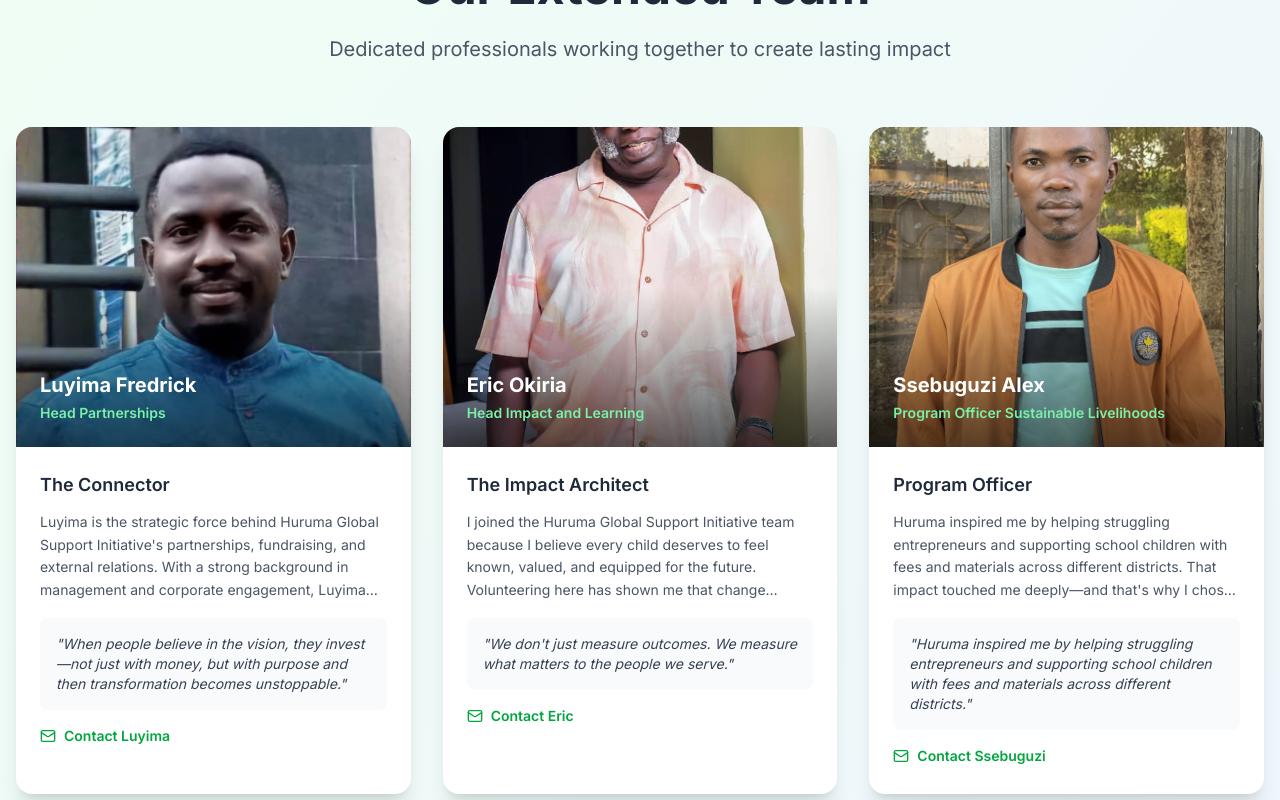
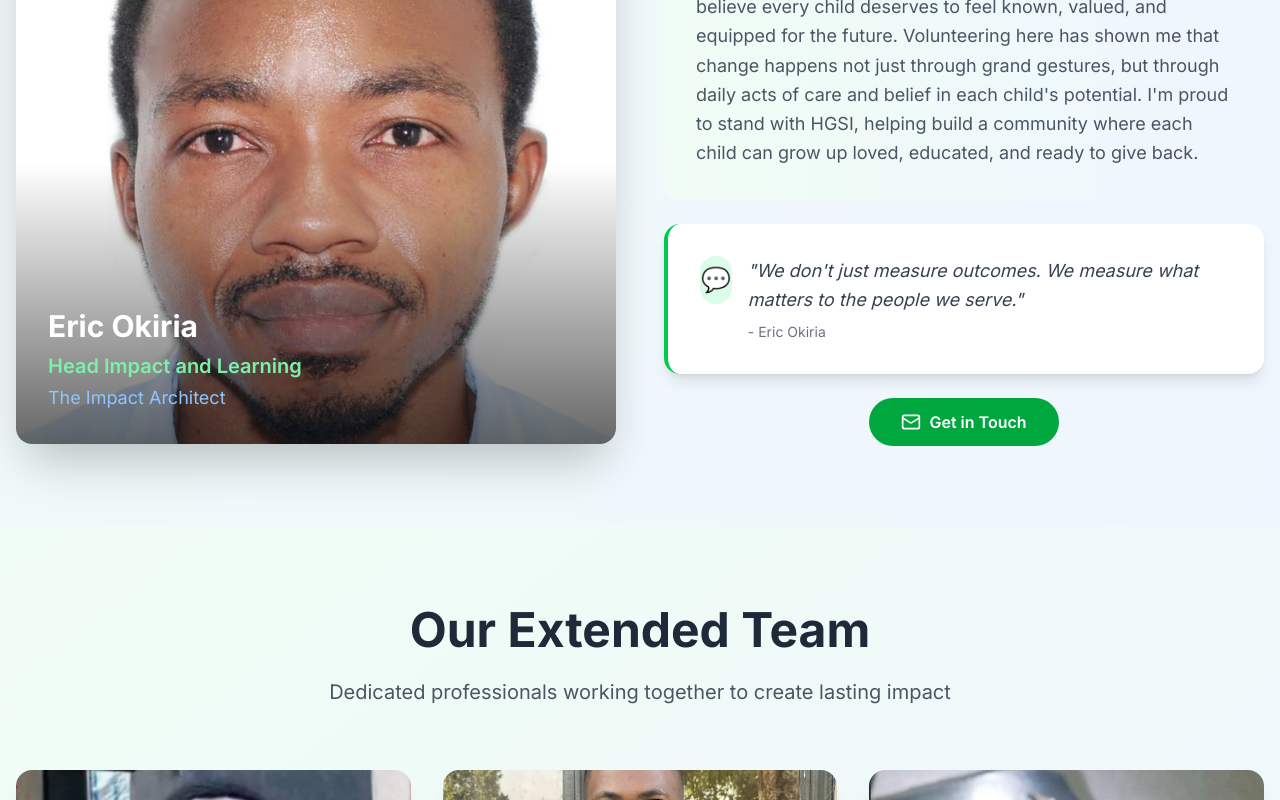
Before and after one commit to Berismartin/huruma_site, a Next.js app: page /team in a window 1280 px wide. Shown: the part 6400-7200 px from the top of the page. Built offline with nearby package versions, Linux system fonts and the light colour scheme.

Commit message:
updated teams page

```diff
--- a/app/components/LeadershipTeamSection.tsx
+++ b/app/components/LeadershipTeamSection.tsx
@@ -64,7 +64,8 @@
                     src={member.image}
                     alt={member.name}
                     fill
-                    className="object-cover transition-transform duration-700 hover:scale-110"
+
+                    className="object-cover  transition-transform duration-700 hover:scale-110"
                   />
                   <div className="absolute inset-0 bg-gradient-to-t from-black/60 via-transparent to-transparent"></div>
                   <div className="absolute bottom-0 left-0 right-0 p-8 text-white">
--- a/app/team/page.tsx
+++ b/app/team/page.tsx
@@ -158,6 +158,17 @@
       socials: {
         email: "henry@hurumaglobalsupportinitiative.org"
       }
+    },
+    {
+      name: "Eric Okiria",
+      role: "Head Impact and Learning",
+      image: "/team/eric okiria.jpg",
+      title: "The Impact Architect",
+      bio: "I joined the Huruma Global Support Initiative team because I believe every child deserves to feel known, valued, and equipped for the future. Volunteering here has shown me that change happens not just through grand gestures, but through daily acts of care and belief in each child's potential. I'm proud to stand with HGSI, helping build a community where each child can grow up loved, educated, and ready to give back.",
+      quote: "We don't just measure outcomes. We measure what matters to the people we serve.",
+      socials: {
+        email: "eric@hurumaglobalsupportinitiative.org"
+      }
     }
   ];
 
@@ -173,17 +184,7 @@
         email: "fredrick@hurumaglobalsupportinitiative.org"
       }
     },
-    {
-      name: "Eric Okiria",
-      role: "Head Impact and Learning",
-      image: "/team/WhatsApp Image 2025-07-20 at 17.19.56_57484ebc.jpg",
-      title: "The Impact Architect",
-      bio: "I joined the Huruma Global Support Initiative team because I believe every child deserves to feel known, valued, and equipped for the future. Volunteering here has shown me that change happens not just through grand gestures, but through daily acts of care and belief in each child's potential. I'm proud to stand with HGSI, helping build a community where each child can grow up loved, educated, and ready to give back.",
-      quote: "We don't just measure outcomes. We measure what matters to the people we serve.",
-      socials: {
-        email: "eric@hurumaglobalsupportinitiative.org"
-      }
-    },
+
     {
       name: "Ssebuguzi Alex",
       role: "Program Officer Sustainable Livelihoods",
@@ -336,7 +337,7 @@
                     src={member.image}
                     alt={member.name}
                     fill
-                    className="object-cover"
+                    className="object-cover object-center"
                   />
                   <div className="absolute inset-0 bg-gradient-to-t from-black/60 to-transparent"></div>
                   <div className="absolute bottom-0 left-0 right-0 p-6 text-white">
```
Also changed, not shown: public/team/brian mbaguta.jpg, public/team/eric okiria.jpg (added).
